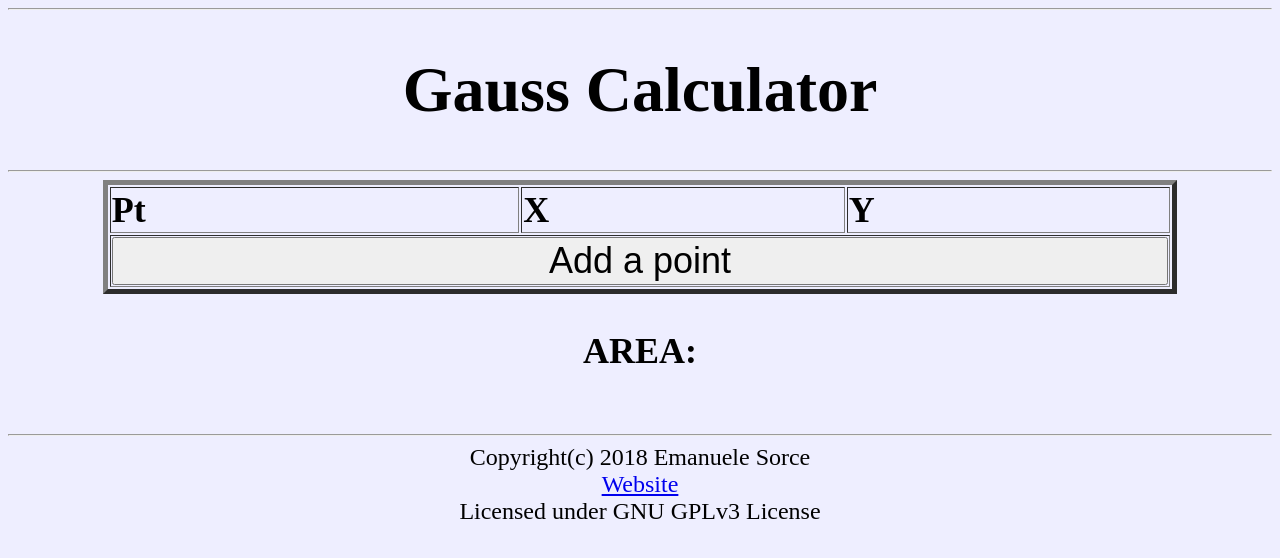
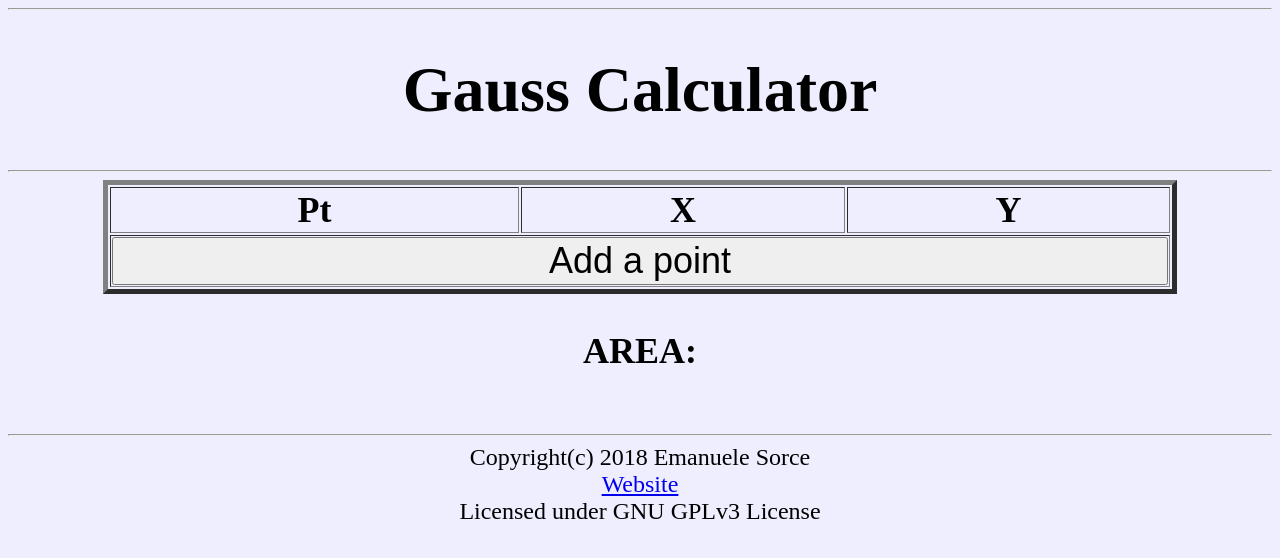
Before and after one commit to TronFortyTwo/gauss-calculator, a plain HTML site: page index.html in a window 1280 px wide. Drawn offline with Linux system fonts and the light colour scheme.

Commit message:
Update index.html

```diff
--- a/index.html
+++ b/index.html
@@ -30,9 +30,9 @@
 
 			<table width="85%" border="5vmin" id="table">
 				<tr>
-					<td><b>Pt</b></td>
-					<td><b>X</b></td>
-					<td><b>Y</b></td>
+					<td><center><b>Pt</b></center></td>
+					<td><center><b>X</b></center></td>
+					<td><center><b>Y</b></center></td>
 				</tr>
 
 				<tr>
```
